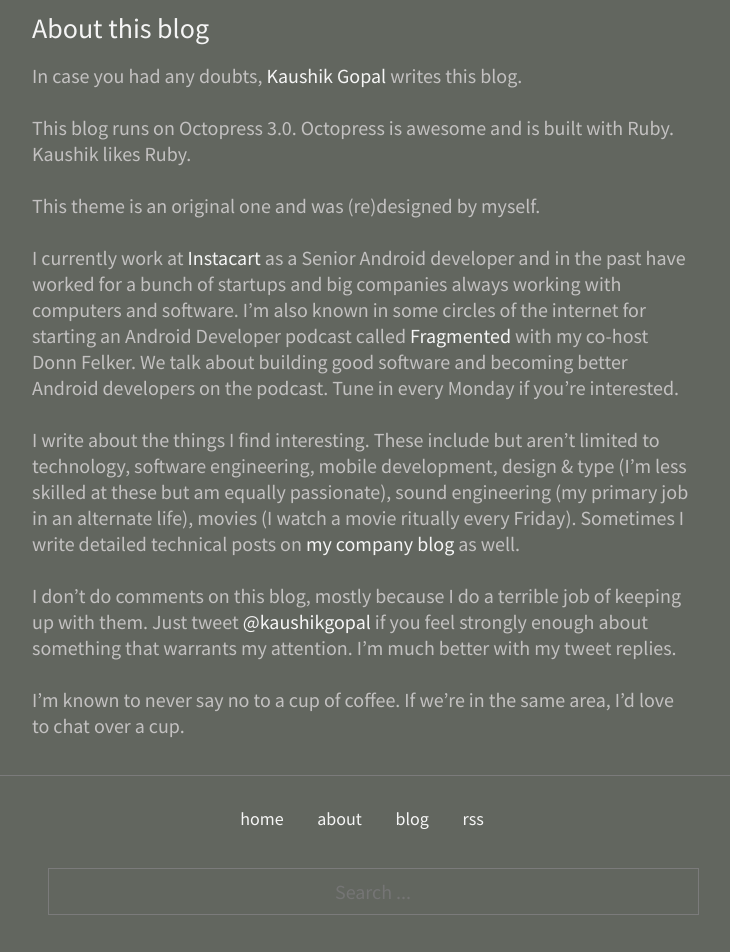
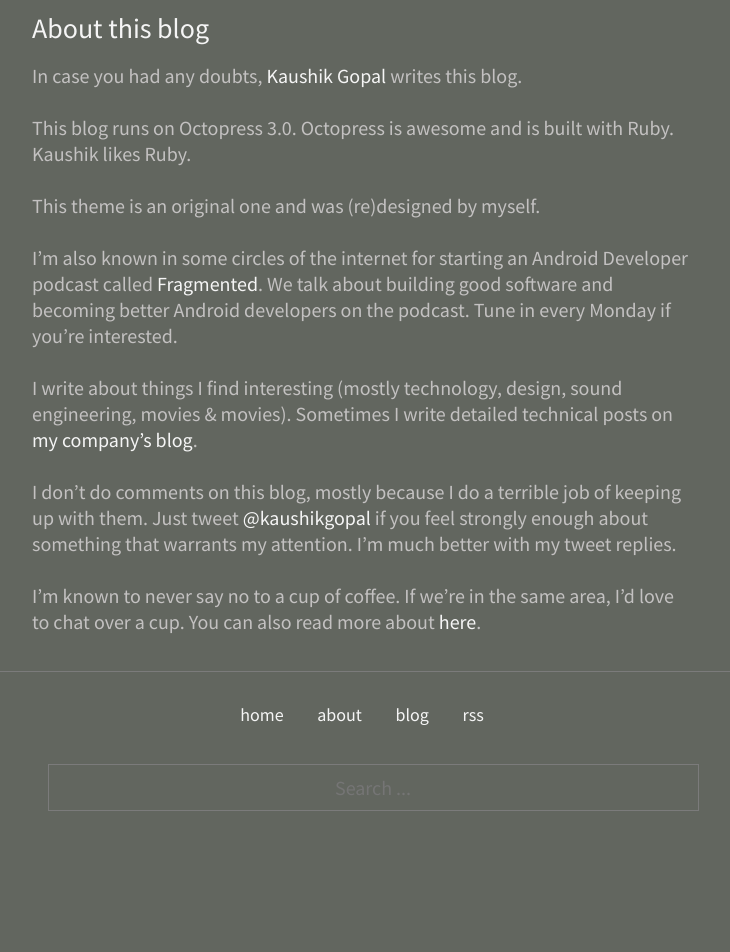
Before and after one commit to kaushikgopal/octopress-kaush-blog, a Jekyll site: the page built from about.md, in a window 1280 px wide. Shown: the part 313-1265 px from the top of the page, without its empty margins (278-1008 px from the left). Built offline with Jekyll 4.4.1, drawn with Linux system fonts in a browser that asks for light colours; after the commit the page ends 1165 px from its top, so only the background shows below that.

Commit message:
feat: update about me content

```diff
--- a/about.md
+++ b/about.md
@@ -10,10 +10,10 @@ This blog runs on Octopress 3.0. Octopress is awesome and is built with Ruby. Ka
 
 This theme is an original one and was (re)designed by myself.
 
-I currently work at [Instacart](www.instacart.com) as a Senior Android developer and in the past have worked for a bunch of startups and big companies always working with computers and software. I'm also known in some circles of the internet for starting an Android Developer podcast called [Fragmented](http://fragmentedpodcast.com) with my co-host Donn Felker. We talk about building good software and becoming better Android developers on the podcast. Tune in every Monday if you're interested.
+I'm also known in some circles of the internet for starting an Android Developer podcast called [Fragmented](http://fragmentedpodcast.com). We talk about building good software and becoming better Android developers on the podcast. Tune in every Monday if you're interested.
 
-I write about the things I find interesting. These include but aren't limited to technology, software engineering, mobile development, design & type (I'm less skilled at these but am equally passionate), sound engineering (my primary job in an alternate life), movies (I watch a movie ritually every Friday). Sometimes I write detailed technical posts on [my company blog](https://tech.instacart.com/author/kg/) as well.
+I write about things I find interesting (mostly technology, design, sound engineering, movies & movies). Sometimes I write detailed technical posts on [my company's blog](https://tech.instacart.com/author/kg/).
 
 I don't do comments on this blog, mostly because I do a terrible job of keeping up with them. Just tweet [@kaushikgopal](http://twitter.com/kaushikgopal) if you feel strongly enough about something that warrants my attention. I'm much better with my tweet replies.
 
-I'm known to never say no to a cup of coffee. If we're in the same area, I'd love to chat over a cup.
+I'm known to never say no to a cup of coffee. If we're in the same area, I'd love to chat over a cup. You can also read more about [here](http://kaush.co).
```
